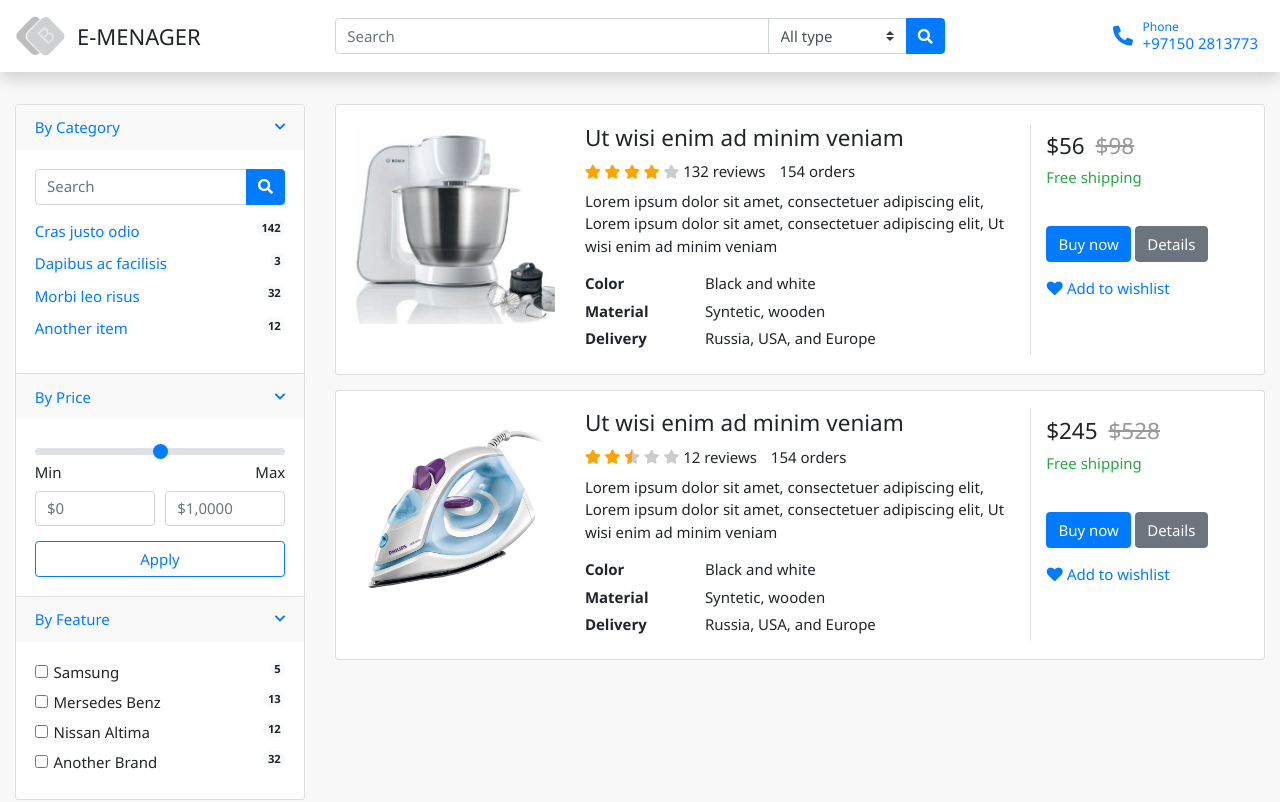
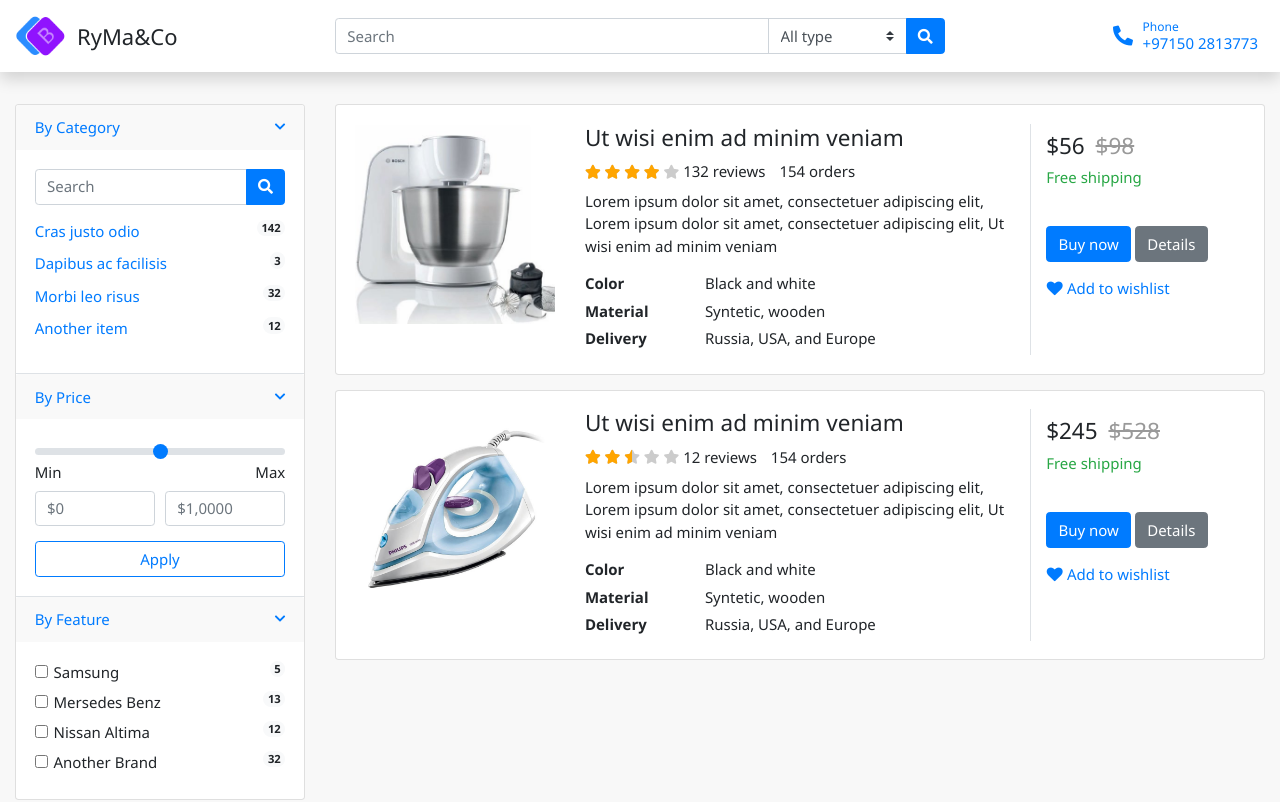
Before and after one commit to ryadabani/2021-etu-iut-casir-git-tp4, a plain HTML site: page src/index.html in a window 1280 px wide. Shown: the top 802 px of the page. Drawn offline with Linux system fonts and the light colour scheme.

Commit message:
refactor update: logo et titre du site

```diff
--- a/src/index.html
+++ b/src/index.html
@@ -10,7 +10,7 @@
     />
     <meta name="author" content="Bootstrap-ecommerce by Vosidiy" />
 
-    <title>Electroménager in The Alps</title>
+    <title>RyMa&Co</title>
 
     <link href="images/favicon.ico" rel="shortcut icon" type="image/x-icon" />
 
@@ -62,8 +62,8 @@
           <div class="row align-items-center">
             <div class="col-lg-3 col-sm-4">
               <div class="brand-wrap">
-                <img class="logo" src="images/logo-dark.png" />
-                <h2 class="logo-text">E-MENAGER</h2>
+                <img class="logo" src="images/logo.png" />
+                <h2 class="logo-text">RyMa&Co</h2>
               </div>
               <!-- brand-wrap.// -->
             </div>
```
